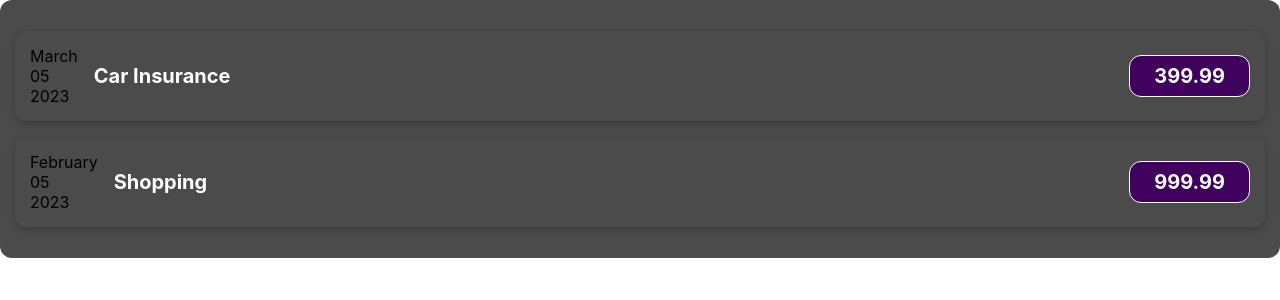
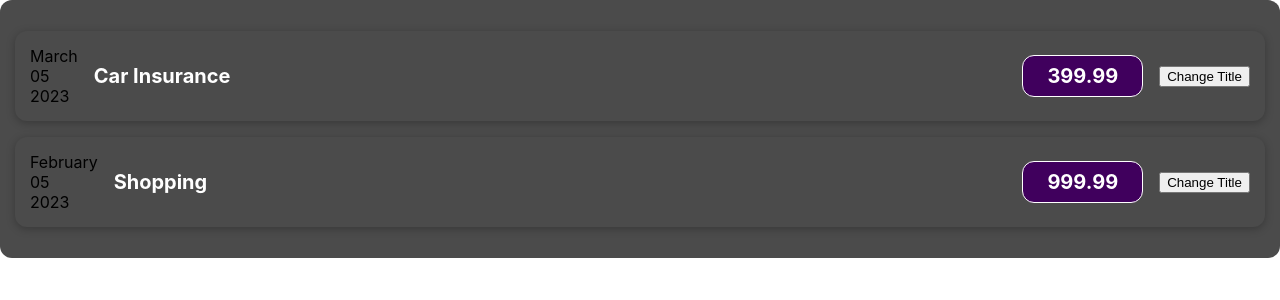
Before and after one commit to salimshrestha98/react-with-flask, a React (Create React App) app in the folder frontend/: page / in a window 1280 px wide. Shown: the top 300 px of the page. Built offline with nearby package versions, Linux system fonts and the light colour scheme.

Commit message:
Using React states

```diff
--- a/frontend/src/components/ExpenseItem.js
+++ b/frontend/src/components/ExpenseItem.js
@@ -1,3 +1,5 @@
+import React, {useState} from 'react';
+
 import './ExpenseItem.css';
 import Card from './Card';
 
@@ -5,6 +7,13 @@ function ExpenseItem(props) {
 	const month = props.date.toLocaleString('en-US', {month: 'long'});
 	const day = props.date.toLocaleString('en-US', {day: '2-digit'});
 	const year = props.date.getFullYear();
+
+	const [title, setTitle] = useState(props.title);
+
+	const clickHandler = () => {
+		console.log('clicked');
+		setTitle("Updated title");
+	}
 
   return (
     <Card className="expense-item">
@@ -14,8 +23,9 @@ function ExpenseItem(props) {
 		<div>{year}</div>
 	  </div>
 	  <div className="expense-item__description">
-		<h2>{props.title}</h2>
+		<h2>{title}</h2>
 		<div className="expense-item__price">{props.amount}</div>
+		<button onClick={clickHandler}>Change Title </button>
 	  </div>
     </Card>
   );
```
